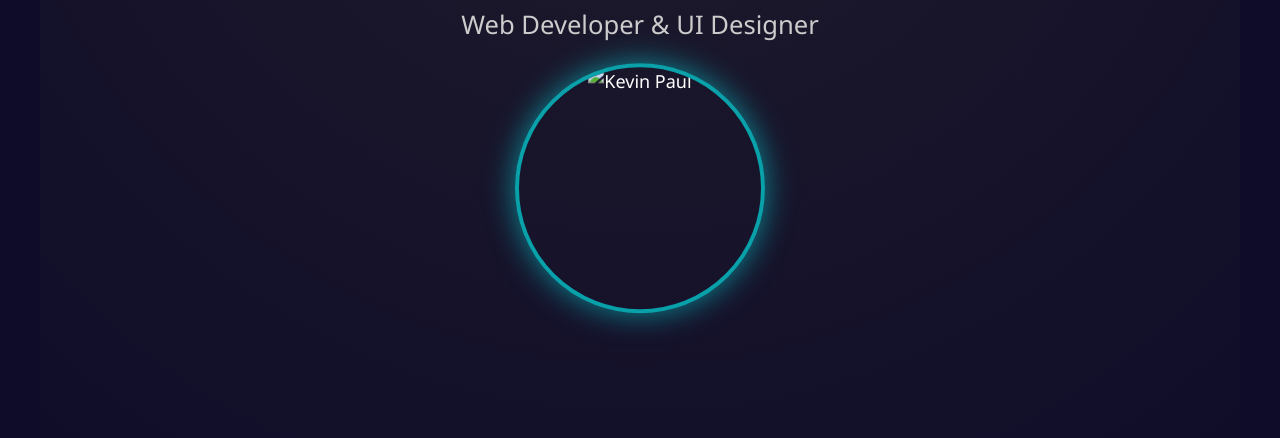
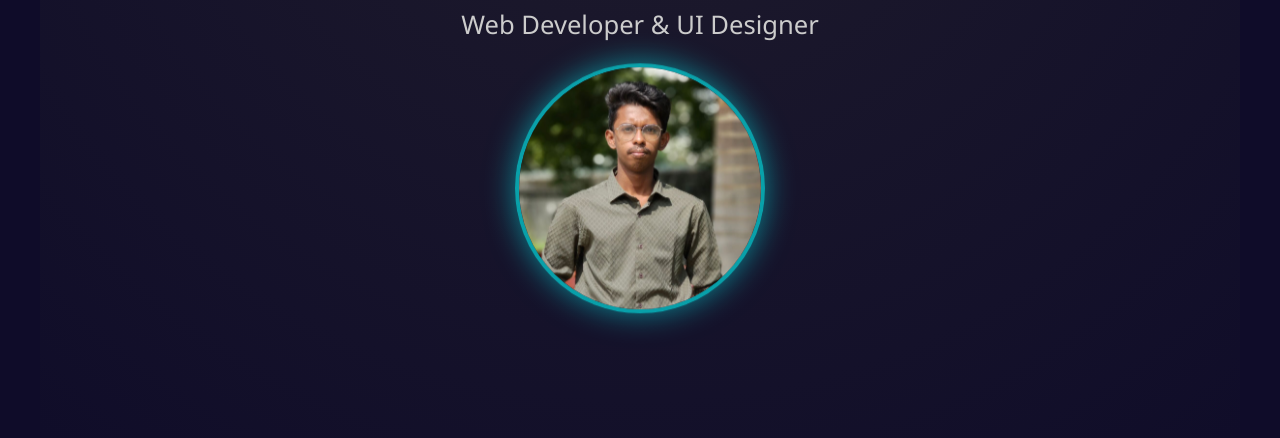
Before and after one commit to kevinpaulv-7/Poetfolio, a plain HTML site: page index.html in a window 1280 px wide. Shown: the part 362-800 px from the top of the page. Drawn offline with Linux system fonts and the light colour scheme.

Commit message:
Update index.html

```diff
--- a/index.html
+++ b/index.html
@@ -27,7 +27,7 @@
 <h1>Hi, I'm Kevin Paul</h1>
 <p>Web Developer & UI Designer</p>
 <div class="hero-photo" id="heroCanvas">
-  <img src="./img/kevin.jpg" alt="Kevin Paul">
+  <img src="./kevin.jpg" alt="Kevin Paul">
 </div>
 </section>
 
```
